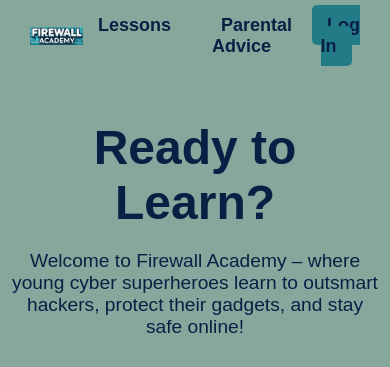
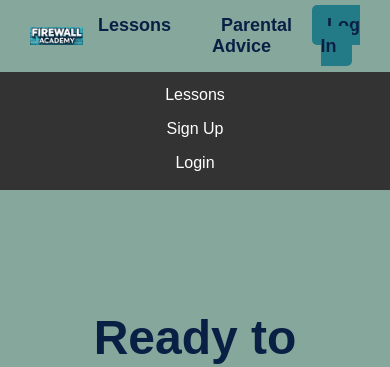
Before and after one commit to zoemadd/firewall-academy, a Flask app: page / in a window 390 px wide. Shown: the top 367 px of the page. Run offline with Flask 3, Linux system fonts and the light colour scheme.

Commit message:
Make navbar responsive for mobile

```diff
--- a/static/styles.css
+++ b/static/styles.css
@@ -421,3 +421,35 @@
 .advice-text a:hover {
     color: #247b88;
 }
+
+/* Navbar styling */
+.navbar {
+    display: flex;             /* Flexbox layout */
+    justify-content: space-around; /* Spread links evenly */
+    align-items: center;       /* Center links vertically */
+    padding: 10px 0;           /* Space around navbar */
+    background-color: #333;    /* Dark background */
+}
+
+/* Navbar links */
+.navbar a {
+    text-decoration: none;     /* Remove underline */
+    color: white;              /* White text */
+    padding: 10px 15px;        /* Space inside links */
+}
+
+/* Hover effect */
+.navbar a:hover {
+    background-color: #555;    /* Darker hover */
+    border-radius: 5px;        /* Rounded hover effect */
+}
+
+/* Make navbar responsive */
+@media (max-width: 768px) {
+    .navbar {
+        flex-direction: column; /* Stack links vertically */
+    }
+    .navbar a {
+        padding: 8px;          /* Smaller padding for tight spaces */
+    }
+}
--- a/templates/index.html
+++ b/templates/index.html
@@ -7,6 +7,14 @@
     <link rel="stylesheet" href="{{ url_for('static', filename='styles.css') }}">
 </head>
 <body>
+
+    <div class="navbar">
+        <a href="/">Home</a>
+        <a href="/about">About</a>
+        <a href="/lessons">Lessons</a>
+        <a href="/signup">Sign Up</a>
+        <a href="/login">Login</a>
+    </div>
 
     <!-- Navigation Bar -->
     <nav>
```
